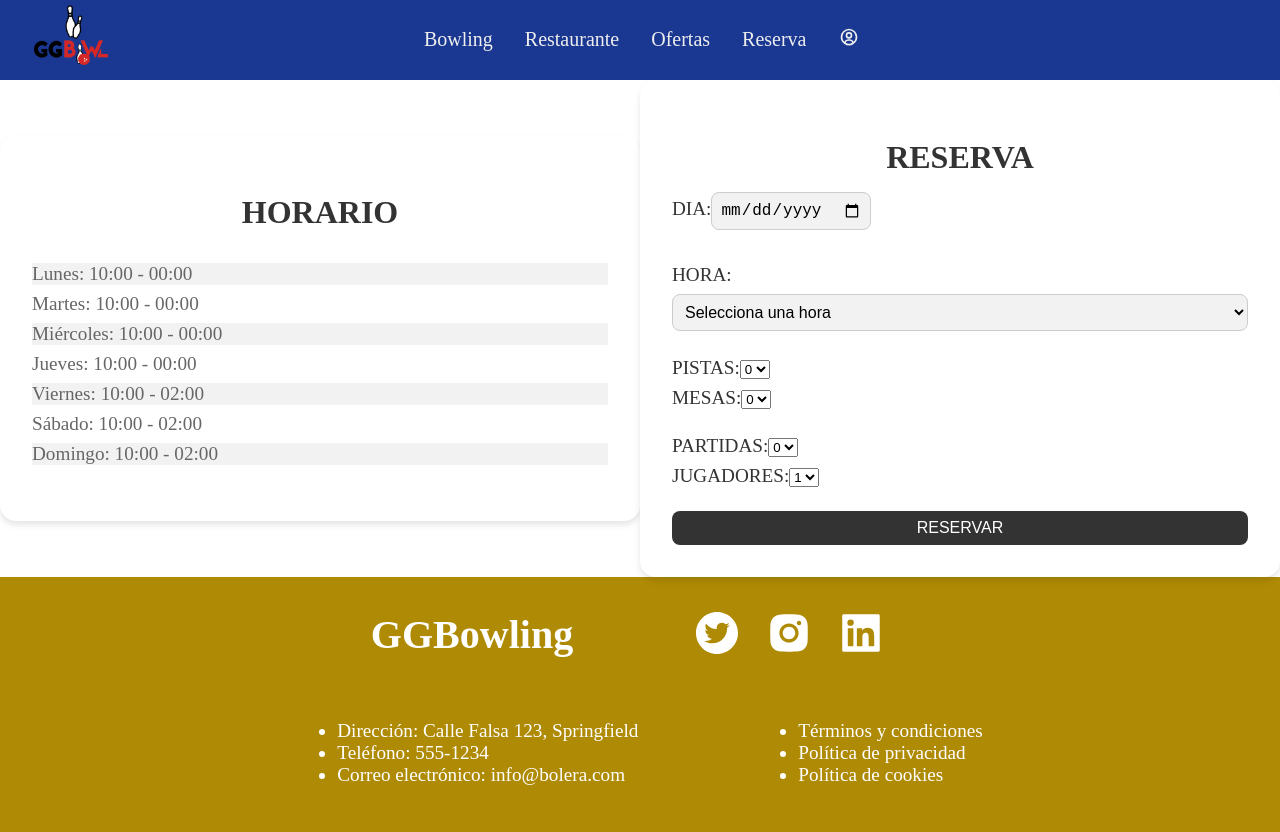
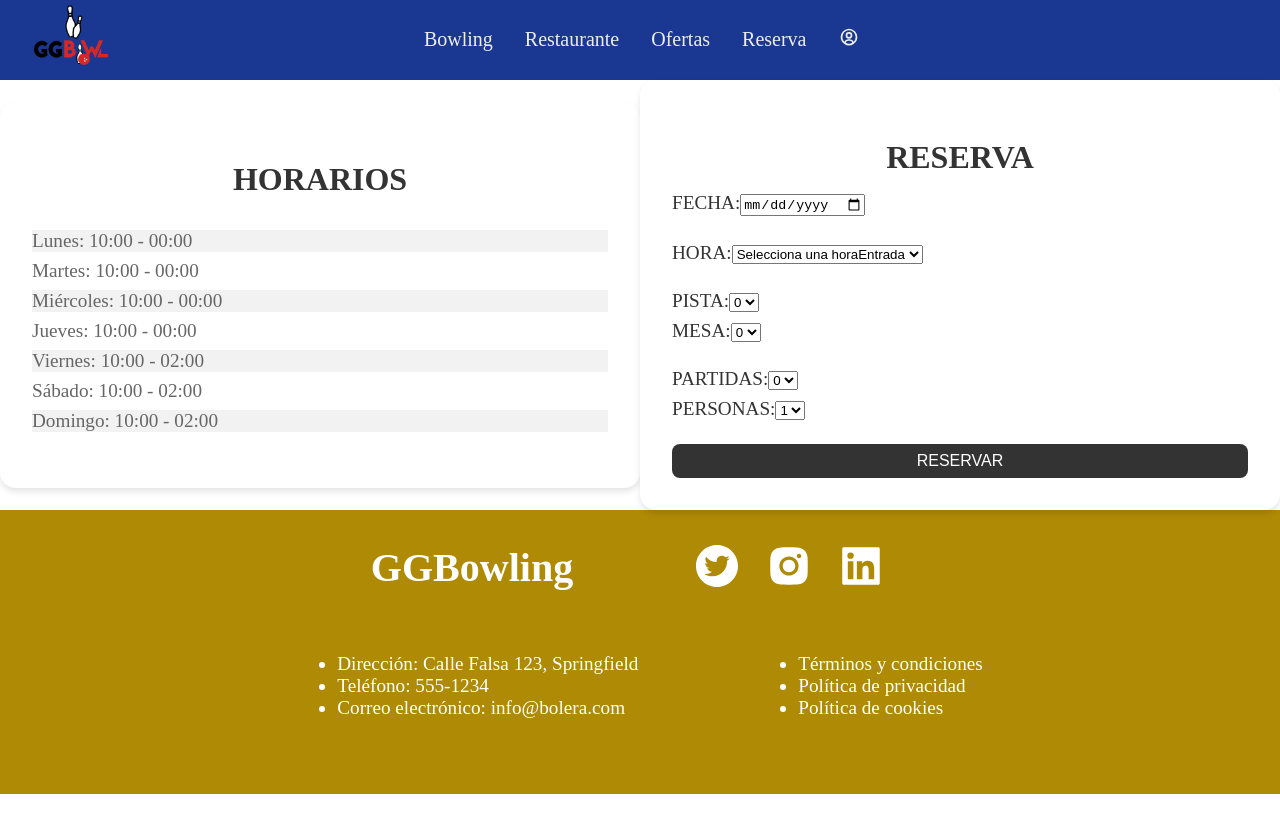
Before and after one commit to ivangarciagarcia/GGBowling, a React (Create React App) app in the folder ggbowling-front/: page /booking in a window 1280 px wide. Shown: the top 832 px of the page. After the commit the page ends 800 px from the top, so only its background shows below. Built offline with nearby package versions, Linux system fonts and the light colour scheme.

Commit message:
Booking done but dont send email

```diff
--- a/ggbowling-front/src/modules/booking/Booking.tsx
+++ b/ggbowling-front/src/modules/booking/Booking.tsx
@@ -15,13 +15,16 @@ interface LoginState {
 }
 
 export const Booking = () => {
-  const [, setDia] = useState('');
-  const [, setHora] = useState('');
-  const [, setPistas] = useState('');
-  const [, setMesas] = useState('');
-  const [, setPartidas] = useState('');
-  const [, setPersonas] = useState('');
   const [, setResponse] = useState('');
+
+  const [reservaData, setReservaData] = useState({
+    fechaEntrada: '',
+    horaEntrada: '',
+    pistaId: '',
+    mesaId: '',
+    partidas: '',
+    personas: '',
+  });
 
   axios.defaults.baseURL = SERVER_BASE_URL;
   axios.defaults.headers.common['Access-Control-Allow-Origin'] = FRONT_BASE_URL;
@@ -34,47 +37,47 @@ export const Booking = () => {
   );
 
   useEffect(() => {
-    const horaSelect = document.getElementById('hora') as HTMLSelectElement;
-    const horaActual = new Date().getHours();
+    const horaEntradaSelect = document.getElementById('horaEntrada') as HTMLSelectElement;
+    const horaEntradaActual = new Date().getHours();
 
-    for (let i = 0; i < horaSelect.length; i++) {
-      const horaOption = horaSelect.options[i];
-      const horaValue = parseInt(horaOption.value);
+    for (let i = 0; i < horaEntradaSelect.length; i++) {
+      const horaEntradaOption = horaEntradaSelect.options[i];
+      const horaEntradaValue = parseInt(horaEntradaOption.value);
 
-      if (horaActual < horaValue) {
+      if (horaEntradaActual < horaEntradaValue) {
         // Si la hora actual es menor que la hora de la opción, está disponible
-        horaOption.disabled = false;
+        horaEntradaOption.disabled = false;
       } else {
         // Si la hora actual es mayor o igual que la hora de la opción, está deshabilitada
-        horaOption.disabled = true;
+        horaEntradaOption.disabled = true;
       }
     }
   }, []);
 
-  const handleDiaChange = (e: React.ChangeEvent<HTMLInputElement>) => {
-    const diaValue = e.target.value;
-    const horaSelect = document.getElementById('hora') as HTMLSelectElement;
+  const handlefechaEntradaChange = (e: React.ChangeEvent<HTMLInputElement>) => {
+    const fechaEntradaValue = e.target.value;
+    const horaEntradaSelect = document.getElementById('horaEntrada') as HTMLSelectElement;
 
-    // Si la fecha seleccionada es mayor que hoy, habilita todas las opciones de hora
-    if (diaValue > todayString) {
-      for (let i = 0; i < horaSelect.length; i++) {
-        horaSelect.options[i].disabled = false;
+    // Si la fecha seleccionada es mayor que hoy, habilita todas las opciones de horaEntrada
+    if (fechaEntradaValue > todayString) {
+      for (let i = 0; i < horaEntradaSelect.length; i++) {
+        horaEntradaSelect.options[i].disabled = false;
       }
     } else {
       // Si la fecha seleccionada es hoy,
-      //deshabilita las opciones de hora anteriores a la hora actual
-      const horaActual = new Date().getHours();
-      for (let i = 0; i < horaSelect.length; i++) {
-        const horaOption = horaSelect.options[i];
-        const horaValue = parseInt(horaOption.value);
-        if (horaActual >= horaValue) {
-          horaOption.disabled = true;
+      //deshabilita las opciones de horaEntrada anteriores a la horaEntrada actual
+      const horaEntradaActual = new Date().getHours();
+      for (let i = 0; i < horaEntradaSelect.length; i++) {
+        const horaEntradaOption = horaEntradaSelect.options[i];
+        const horaEntradaValue = parseInt(horaEntradaOption.value);
+        if (horaEntradaActual >= horaEntradaValue) {
+          horaEntradaOption.disabled = true;
         } else {
-          horaOption.disabled = false;
+          horaEntradaOption.disabled = false;
         }
       }
     }
-    setDia(diaValue);
+    setReservaData({ ...reservaData, fechaEntrada: e.target.value });
   };
 
   const enviarCorreo = async () => {
@@ -94,40 +97,39 @@ export const Booking = () => {
   };
 
   const handleReserva = async (e: any) => {
-    e.preventDefault();
 
     if (!userInfo) {
       navigate('/login');
       return;
     }
-    const userId = userInfo.usuarioId;
-    const dia = e.target.dia;
-    const hora = e.target.hora;
-    const pistas = e.target.pistas;
-    const mesas = e.target.mesas;
-    const partidas = e.target.partidas;
-    const personas = e.target.personas;
-    console.log('userId: ', userId);
-    console.log('dia: ', dia);
-    console.log('hora: ', hora);
-    console.log('pistas: ', pistas);
-    console.log('mesas: ', mesas);
+    const usuarioId = userInfo.usuarioId;
+    const pistaId = reservaData.pistaId;
+    const mesaId = reservaData.mesaId;
+    const fechaEntrada = reservaData.fechaEntrada;
+    const horaEntrada = reservaData.horaEntrada;
+    const personas = reservaData.personas;
+    const partidas = reservaData.partidas;
+
+    console.log('usuarioId: ', usuarioId);
+    console.log('fechaEntrada: ', fechaEntrada);
+    console.log('horaEntrada: ', horaEntrada);
+    console.log('pistaId: ', pistaId);
+    console.log('mesaId: ', mesaId);
     console.log('partidas: ', partidas);
     console.log('personas: ', personas);
-
-
 
 
     try {
 
       const { data } = await axios.post('/reserva/create', {
-        userId,
-        dia,
-        hora,
-        pistas,
-        mesas,
+        usuarioId,
+        pistaId,
+        mesaId,
+        fechaEntrada,
+        horaEntrada,
+        personas,
         partidas,
-        personas,
+
       });
       setResponse(data);
       navigate('/profile');
@@ -151,7 +153,7 @@ export const Booking = () => {
 
         <div className="columns">
           <div className="column">
-            <h2>Horario</h2>
+            <h2>Horarios</h2>
             <ul>
               <li>Lunes: 10:00 - 00:00</li>
               <li>Martes: 10:00 - 00:00</li>
@@ -165,44 +167,52 @@ export const Booking = () => {
 
           <div className="column">
             <h2>Reserva</h2>
-            <label className="dia">
-              Dia:
+            <label className="fechaEntrada">
+              fecha:
               <input
                 type="date"
-                className="dia"
+                className="fechaEntrada"
+                name='fechaEntrada'
+                value={reservaData.fechaEntrada}
                 min={todayString}
-                onChange={handleDiaChange}
+                onChange={handlefechaEntradaChange}
               />
             </label>
 
             <br />
-            <label className="hora">
+            <label className="horaEntrada">
               Hora:
-              <select id="hora" onChange={(e) => setHora(e.target.value)}>
-                <option value="">Selecciona una hora</option>
-                <option value="10">10:00</option>
-                <option value="11">11:00</option>
-                <option value="12">12:00</option>
-                <option value="13">13:00</option>
-                <option value="14">14:00</option>
-                <option value="15">15:00</option>
-                <option value="16">16:00</option>
-                <option value="17">17:00</option>
-                <option value="18">18:00</option>
-                <option value="19">19:00</option>
-                <option value="20">20:00</option>
-                <option value="21">21:00</option>
-                <option value="22">22:00</option>
-                <option value="23">23:00</option>
-                <option value="24">24:00</option>
+              <select
+                id="horaEntrada"
+                name='horaEntrada'
+                value={reservaData.horaEntrada}
+                onChange={(e) => setReservaData({ ...reservaData, horaEntrada: e.target.value })}
+              >
+                <option value="">Selecciona una horaEntrada</option>
+                <option value="10:00">10:00</option>
+                <option value="11:00">11:00</option>
+                <option value="12:00">12:00</option>
+                <option value="13:00">13:00</option>
+                <option value="14:00">14:00</option>
+                <option value="15:00">15:00</option>
+                <option value="16:00">16:00</option>
+                <option value="17:00">17:00</option>
+                <option value="18:00">18:00</option>
+                <option value="19:00">19:00</option>
+                <option value="20:00">20:00</option>
+                <option value="21:00">21:00</option>
+                <option value="22:00">22:00</option>
+                <option value="23:00">23:00</option>
+                <option value="24:00">24:00</option>
               </select>
             </label>
 
             <br />
 
-            <label className="pistas">
-              Pistas:
-              <select name="pistas" onChange={(e) => setPistas(e.target.value)}>
+            <label className="pistaId">
+              pista:
+              <select name="pistaId" value={reservaData.pistaId}
+                onChange={(e) => setReservaData({ ...reservaData, pistaId: e.target.value })}>
                 <option value="null">0</option>
                 <option value="1">1</option>
                 <option value="2">2</option>
@@ -213,9 +223,10 @@ export const Booking = () => {
               </select>
             </label>
 
-            <label className="mesas">
-              Mesas:
-              <select name="mesas" onChange={(e) => setMesas(e.target.value)}>
+            <label className="mesaId">
+              mesa:
+              <select name="mesaId" value={reservaData.mesaId}
+                onChange={(e) => setReservaData({ ...reservaData, mesaId: e.target.value })}>
                 <option value="null">0</option>
                 <option value="1">1</option>
                 <option value="2">2</option>
@@ -227,10 +238,11 @@ export const Booking = () => {
             <br />
 
             <label className="partidas">
-              Partidas:
+              partidas:
               <select
                 name="partidas"
-                onChange={(e) => setPartidas(e.target.value)}
+                value={reservaData.partidas}
+                onChange={(e) => setReservaData({ ...reservaData, partidas: e.target.value })}
               >
                 <option value="null">0</option>
                 <option value="1">1</option>
@@ -238,11 +250,12 @@ export const Booking = () => {
               </select>
             </label>
 
-            <label className="jugadores">
-              Jugadores:
+            <label className="personas">
+              personas:
               <select
-                name="jugadores"
-                onChange={(e) => setPersonas(e.target.value)}
+                name="personas"
+                value={reservaData.personas}
+                onChange={(e) => setReservaData({ ...reservaData, personas: e.target.value })}
               >
                 <option value="1">1</option>
                 <option value="2">2</option>
```
